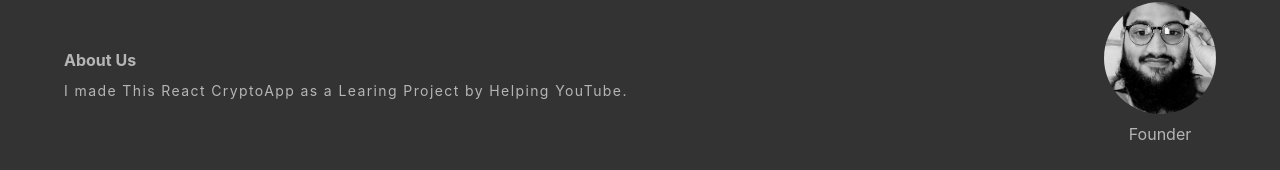
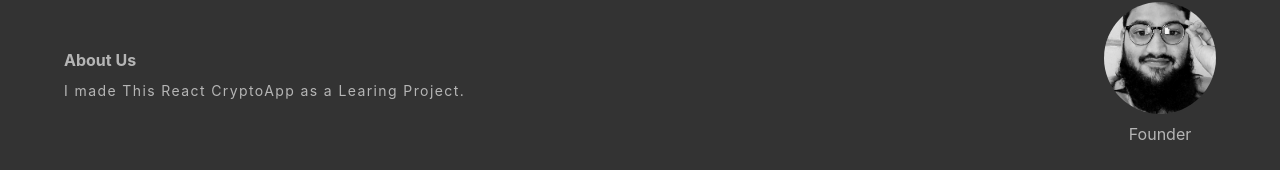
Before and after one commit to MrMuhammadHussain/3-project-three, a React (Create React App) app: page /coin/1 in a window 1280 px wide. Shown: the part 134-304 px from the top of the page. Built offline with nearby package versions, Linux system fonts and the light colour scheme; no server answers.

Commit message:
Update Footer.jsx

```diff
--- a/src/components/Footer.jsx
+++ b/src/components/Footer.jsx
@@ -14,7 +14,7 @@ const Footer = () => {
                         <Text fontWeight={"bold"}>About Us</Text>
                         <Text fontSize={"sm"}
                             letterSpacing={"widest"}
-                            textAlign={["center", "left"]}>I made This React CryptoApp as a Learing Project by Helping YouTube.</Text>
+                            textAlign={["center", "left"]}>I made This React CryptoApp as a Learing Project.</Text>
                     </VStack>
                     <VStack>
                         <Avatar boxSize={"28"}
```
